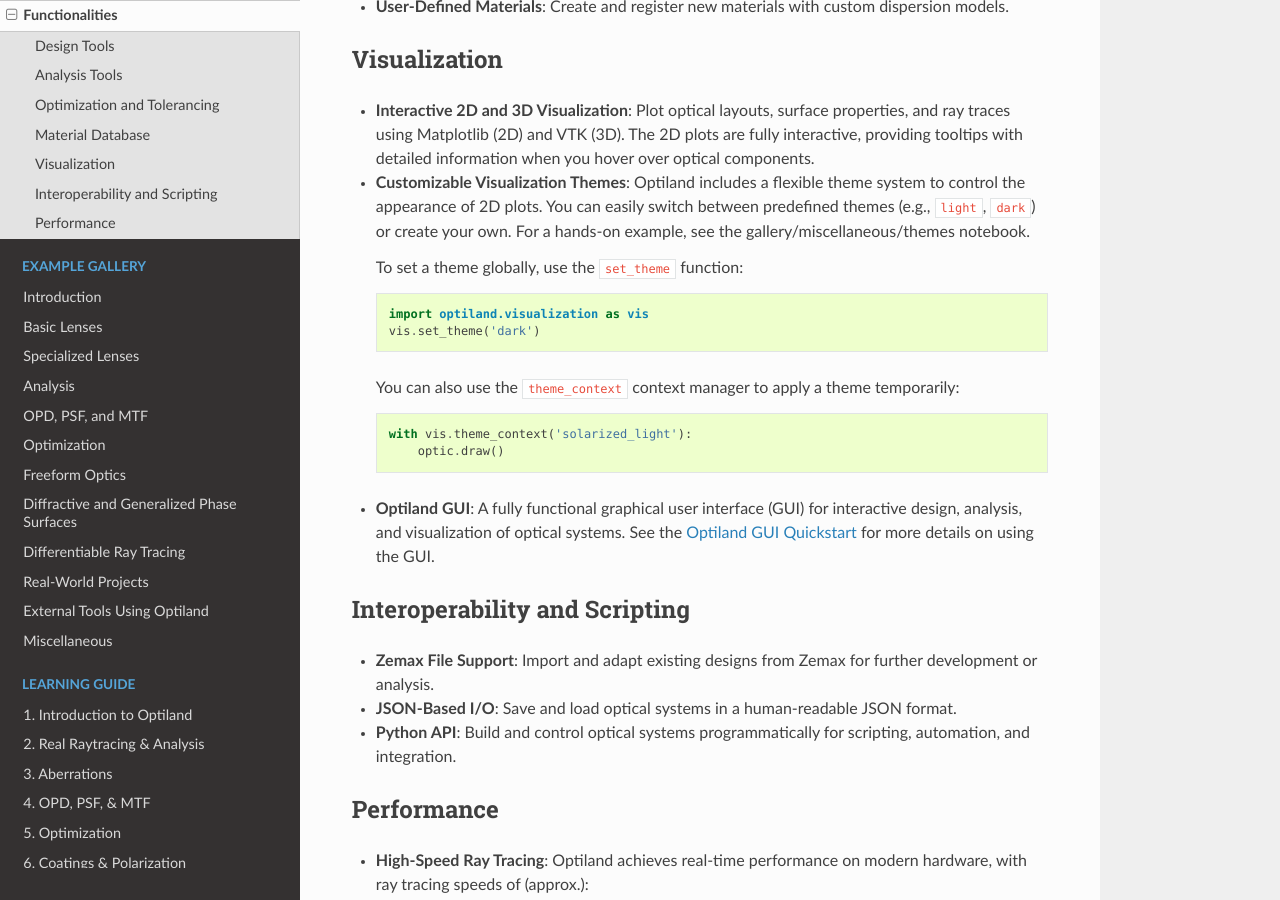
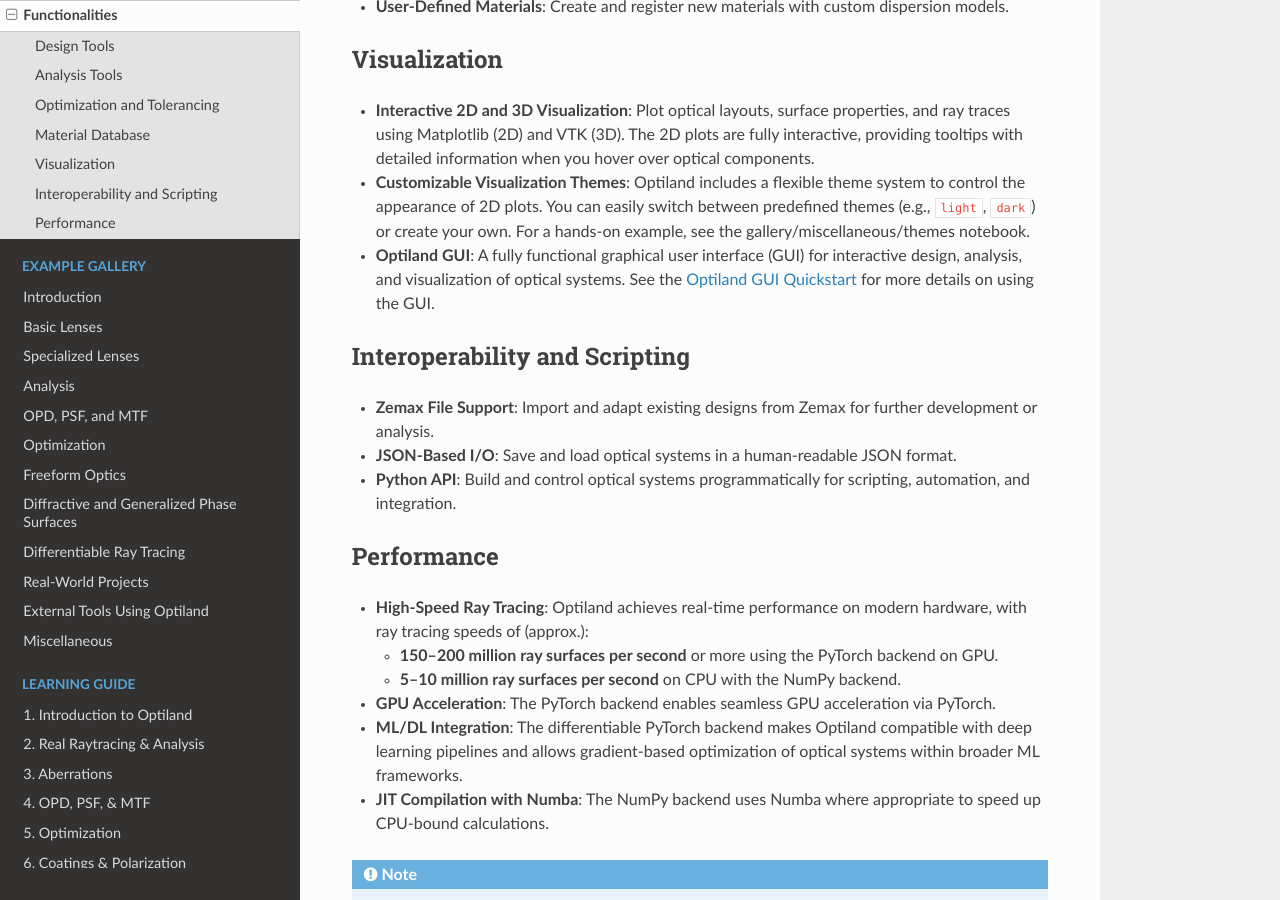
Before and after one commit to HarrisonKramer/optiland, a Sphinx documentation site: the page built from docs/functionalities.rst, in a window 1280 px wide and 900 px high, scrolled down 1397 px. Built offline with Sphinx 7.4.7 and the Read the Docs theme 3.1.0, drawn with Linux system fonts in a browser that asks for light colours; pages that are not in the unit, such as notebooks, are missing from menus.

Commit message:
fix: Remove redundant theme usage examples from functionalities documentation

```diff
--- a/docs/functionalities.rst
+++ b/docs/functionalities.rst
@@ -62,20 +62,6 @@
   Plot optical layouts, surface properties, and ray traces using Matplotlib (2D) and VTK (3D). The 2D plots are fully interactive, providing tooltips with detailed information when you hover over optical components.
 - **Customizable Visualization Themes**:
   Optiland includes a flexible theme system to control the appearance of 2D plots. You can easily switch between predefined themes (e.g., ``light``, ``dark``) or create your own. For a hands-on example, see the :doc:`gallery/miscellaneous/themes` notebook.
-
-  To set a theme globally, use the ``set_theme`` function:
-
-  .. code-block:: python
-
-      import optiland.visualization as vis
-      vis.set_theme('dark')
-
-  You can also use the ``theme_context`` context manager to apply a theme temporarily:
-
-  .. code-block:: python
-
-        with vis.theme_context('solarized_light'):
-            optic.draw()
 - **Optiland GUI**:
   A fully functional graphical user interface (GUI) for interactive design, analysis, and visualization of optical systems. See the :ref:`gui_quickstart` for more details on using the GUI.
 
```
